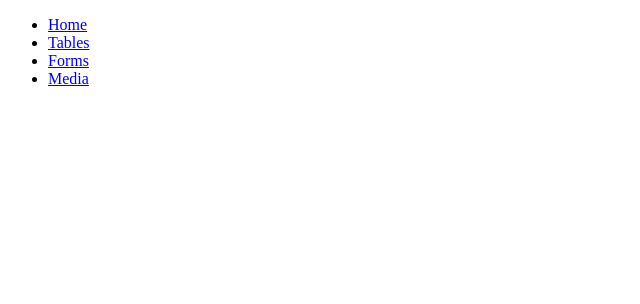
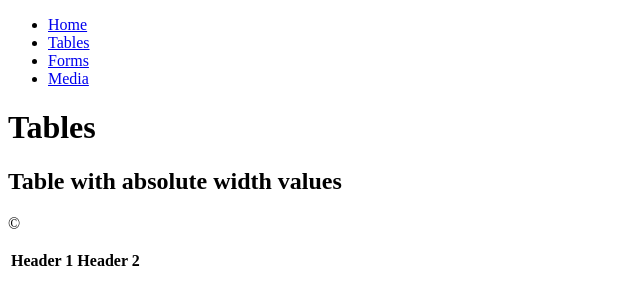
Before and after one commit to robinguyton/COMP001A.LectureActivity4, a plain HTML site: page tables.html in a window 1280 px wide. Shown: the whole page, without its empty margins (0-640 px from the left). Drawn offline with Linux system fonts and the light colour scheme.

Commit message:
Began adding code for table 1.

```diff
--- a/tables.html
+++ b/tables.html
@@ -17,16 +17,38 @@
             </ul>
         </nav>
 
+    <h1>Tables</h1>
+
 
     </header>
 
     <main>
+        <div>
+            <!--Div container for building tables with fixed size -->
+            <div id="table1">
+
+                <!--Table with fixed size-->
+                 <table style="width 1000px;">
+                <h2>Table with absolute width values</h2>
+
+                <!--Table header -->
+                <thead>
+
+                    <!--Table row for the header -->
+                    <tr>
+                        <th>Header 1</th>
+                        <th>Header 2</th>
+                    </tr>
+
+                </thead>
+        </div>
 
 
     </main>
 
 
     <footer>
+        <p>&copy;</p>
 
 
     </footer>
```
